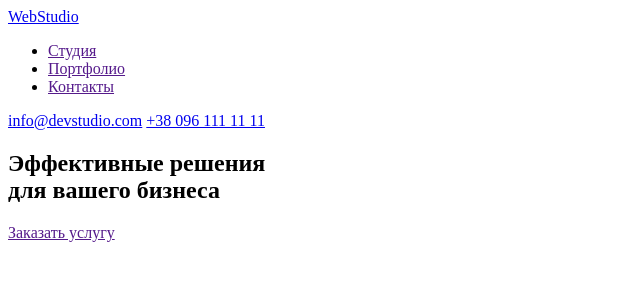
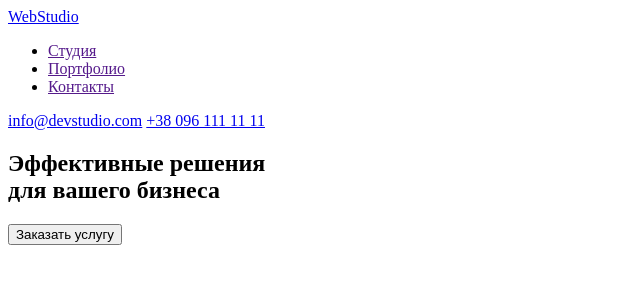
Before and after one commit to serhii-chabaniuk/goit-markup-hw-01, a plain HTML site: page index.html in a window 1280 px wide. Shown: the whole page, without its empty margins (0-640 px from the left). Drawn offline with Linux system fonts and the light colour scheme.

Commit message:
Update index.html

```diff
--- a/index.html
+++ b/index.html
@@ -26,8 +26,8 @@
 
     <div>
         <section>
-            <h1>Эффективные решения <br/> для вашего бизнеса</h1>
-            <a href="">Заказать услугу</a>
+            <h1>Эффективные решения <br> для вашего бизнеса</h1>
+            <button type="button">Заказать услугу</button>
         </section>
     </div>
 
```
